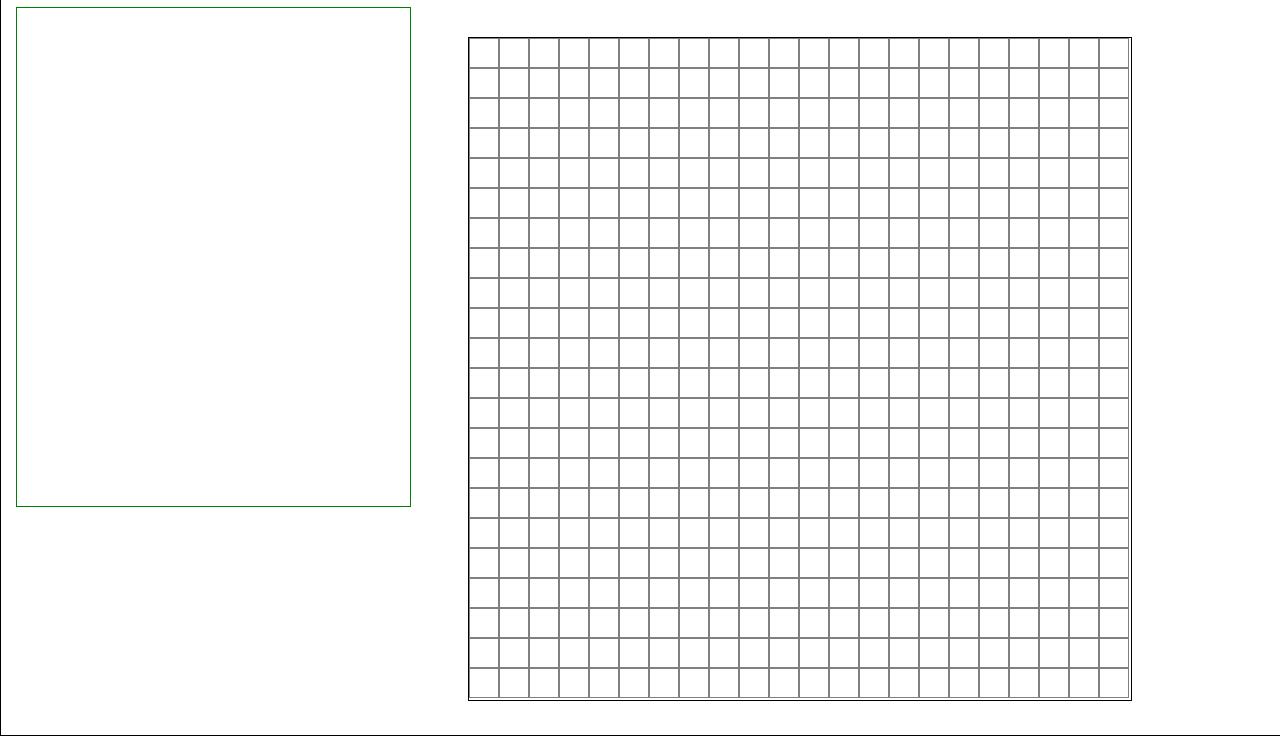
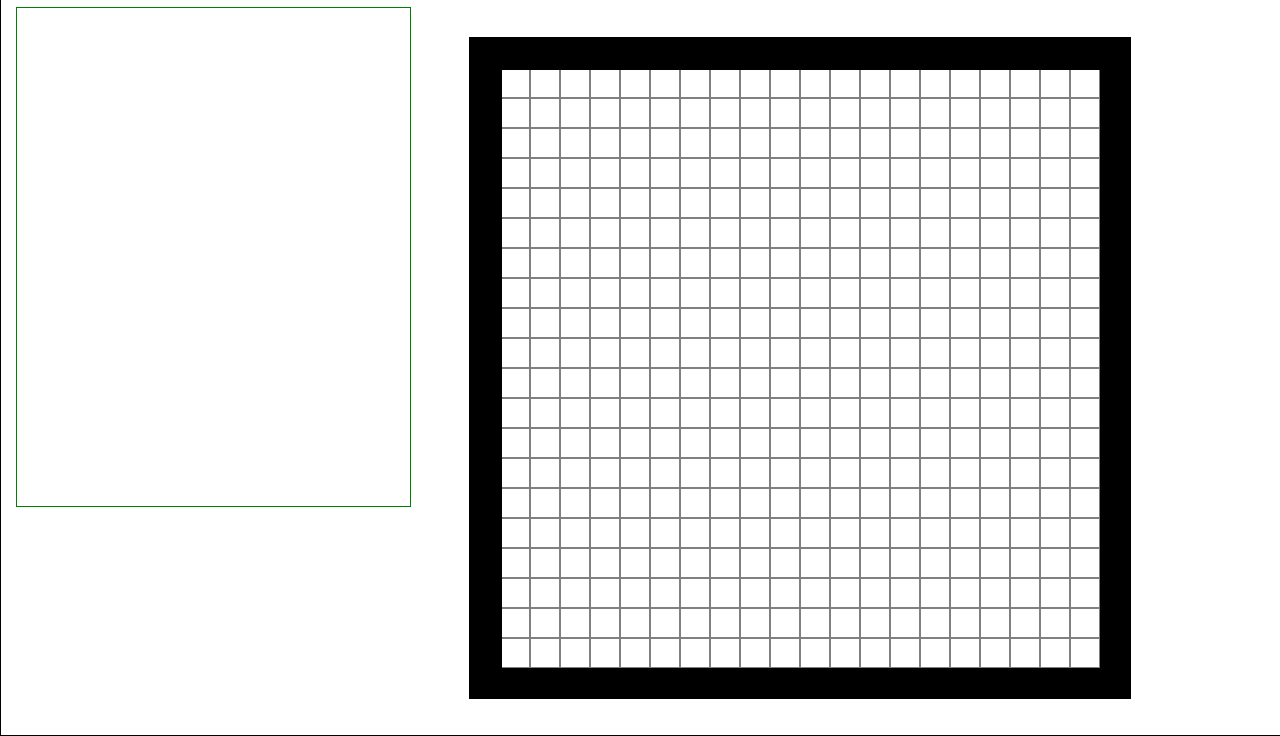
Before and after one commit to alex-mac/Blokus, a plain HTML site: page index.html in a window 1280 px wide. Shown: the part 64-800 px from the top of the page. Drawn offline with nearby package versions, Linux system fonts and the light colour scheme.

Commit message:
completed the initial state of the game (gameBoard is completed)

```diff
--- a/css/main.css
+++ b/css/main.css
@@ -7,8 +7,8 @@
 }
 
 #game-stats-container {
-	height: 664px;
-	width: 664px;
+	height: 662px;
+	width: 662px;
 	border: 1px solid black;
 	margin: 0 auto;
 	margin-top: 40px;
--- a/index.html
+++ b/index.html
@@ -15,7 +15,7 @@
 		<!-- invisible board seen by the computer -->
 		<div id="game-stats-container">
 			<!-- player visible board -->
-			<!-- <div id="game-board"></div>  -->
+			<div id="game-board"></div>
 		</div>
 		<div id="yellow-pieces"></div>
 		<div id="green-pieces"></div>
--- a/script.js
+++ b/script.js
@@ -9,14 +9,22 @@ var setGameBoard = function(){
 			var gameTile = $("<div class='game-tile' id='square" + i + "-" + j + "'></div>");
 			$("#game-stats-container").append(gameTile);
 
-			if (i === 0 || i === 21 || j === 0 && j === 21) {
-				var targetSquareDiv = "#sqaure" + i + "-" + j;
-				$(targetSquareDiv).css("background-color, black");
+			// colors the unplayable arrays
+			if (i === 0 || i === 21 || j === 0 || j === 21) {
+				var targetSquareDiv = "#square" + i + "-" + j;
+				$(targetSquareDiv).css("background-color", "black");
+				$(targetSquareDiv).css("border","none");
 				console.log(targetSquareDiv);
 			}
 		}
 	}
 
+	// sets the values of the corners to make them playable
+	//need to append classes to them later to make them color specific
+	gameBoard[0][0] = 1;
+	gameBoard[0][21] = 1;
+	gameBoard[21][0] = 1;
+	gameBoard[21][21] = 1;
 }
 
 
```
